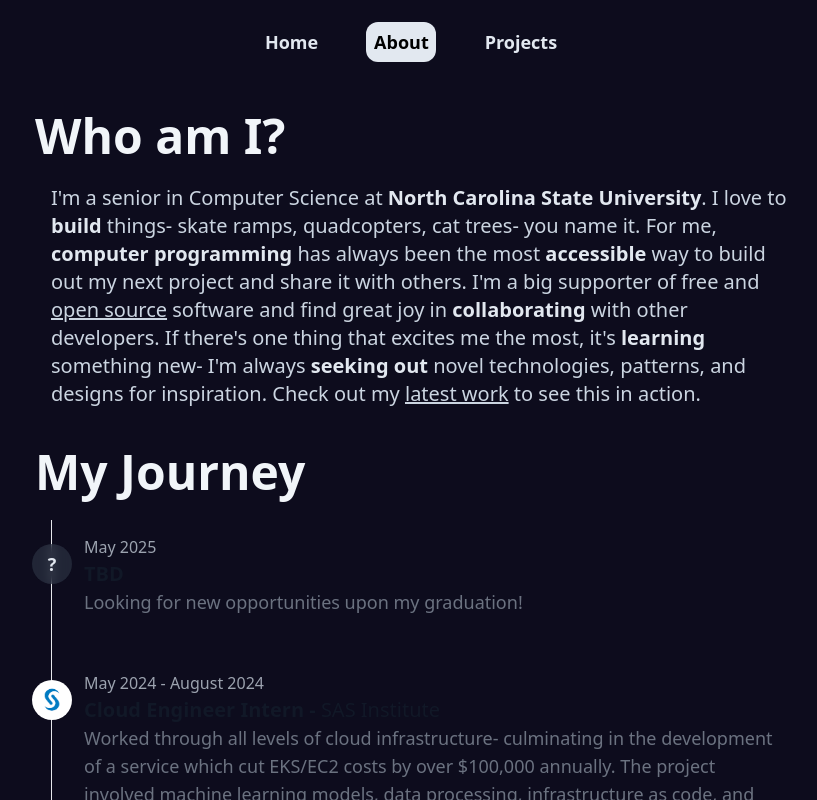
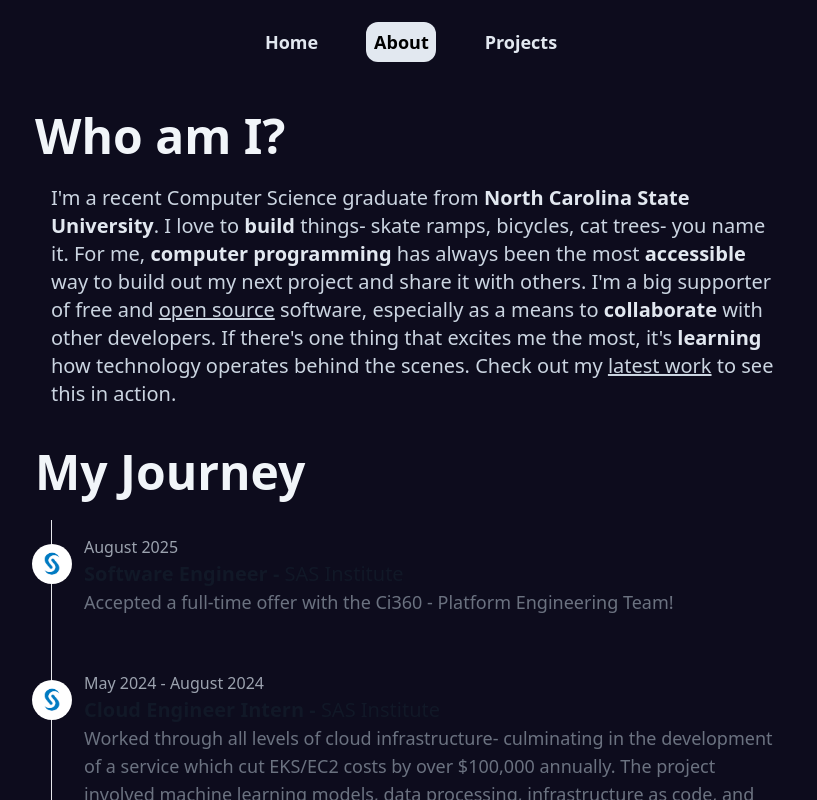
Before and after one commit to marichardson137/PersonalWebsite, a React (Vite) app: page /about in a window 1280 px wide. Shown: the top 800 px of the page, without its empty margins (229-1046 px from the left). Built offline with nearby package versions, Linux system fonts and the light colour scheme.

Commit message:
[About] updating info

```diff
--- a/src/pages/About.jsx
+++ b/src/pages/About.jsx
@@ -25,11 +25,11 @@ export default function About() {
                         animate={{ opacity: 1, y: 0 }}
                         transition={{ delay: 0.1 }}
                         className="sm:ml-4 mt-4 text-slate-300 text-base sm:text-lg md:text-xl text-center sm:text-left">
-                        I'm a senior in Computer Science at <span className="text-slate-200 font-semibold">North Carolina State University</span>.
-                        I love to <span className="text-slate-200 font-semibold">build</span> things- skate ramps, quadcopters, cat trees- you name it. For me, <span className="text-slate-200 font-semibold">computer programming </span>
-                        has always been the most <span className="text-slate-200 font-semibold">accessible</span> way to build out my next project and share it with others. I'm a big supporter of free and <Link to="https://www.blender.org/about/" target="_blank" rel="noopener noreferrer" className="underline hover:text-slate-200 hover:no-underline transition-all duration-300">open source</Link> software
-                        and find great joy in <span className="text-slate-200 font-semibold">collaborating</span> with other developers. If there's one thing that excites me the most, it's <span className="text-slate-200 font-semibold">learning</span> something new- I'm always  <span className="text-slate-200 font-semibold">seeking out</span> novel technologies,
-                        patterns, and designs for inspiration. Check out my <Link to={`${import.meta.env.BASE_URL}projects`} className="underline hover:text-slate-200 hover:no-underline transition-all duration-300">latest work</Link> to see this in action.
+                        I'm a recent Computer Science graduate from <span className="text-slate-200 font-semibold">North Carolina State University</span>.
+                        I love to <span className="text-slate-200 font-semibold">build</span> things- skate ramps, bicycles, cat trees- you name it. For me, <span className="text-slate-200 font-semibold">computer programming </span>
+                        has always been the most <span className="text-slate-200 font-semibold">accessible</span> way to build out my next project and share it with others. I'm a big supporter of free and <Link to="https://www.blender.org/about/" target="_blank" rel="noopener noreferrer" className="underline hover:text-slate-200 hover:no-underline transition-all duration-300">open source</Link> software,
+                        especially as a means to <span className="text-slate-200 font-semibold">collaborate</span> with other developers. If there's one thing that excites me the most, it's <span className="text-slate-200 font-semibold">learning</span> how technology operates behind the scenes.
+                         Check out my <Link to={`${import.meta.env.BASE_URL}projects`} className="underline hover:text-slate-200 hover:no-underline transition-all duration-300">latest work</Link> to see this in action.
                     </motion.p>
                 </div>
                 <div className="p-2 z-10 flex flex-col items-center sm:items-start text-2xl sm:text-3xl lg:text-4xl">
@@ -47,10 +47,11 @@ export default function About() {
                         transition={{ delay: 0.3 }}
                         className="ml-4 mt-4 relative border-s border-gray-200 dark:border-gray-700">
                         <li className="mb-10 ms-8">
-                            <div className="absolute w-10 h-10 bg-gray-700/50 backdrop-blur-sm rounded-full mt-6 -start-5 flex justify-center items-center text-lg font-semibold text-slate-200">?</div>
-                            <time className="mb-1 text-base font-normal leading-none text-gray-400 dark:text-gray-500">May 2025</time>
-                            <h3 className="text-xl font-semibold text-gray-900 dark:text-white">TBD</h3>
-                            <p className="mb-4 text-lg font-normal text-gray-500 dark:text-gray-400">Looking for new opportunities upon my graduation!</p>
+                        <img src={sas} className="absolute w-10 h-10 bg-gray-200 rounded-full mt-6 -start-5 " />
+                            <time className="mb-1 text-base font-normal leading-none text-gray-400 dark:text-gray-500">August 2025</time>
+                            <h3 className="text-xl font-semibold text-gray-900 dark:text-white">Software Engineer - <span className="font-light">SAS Institute</span></h3>
+                            <p className="text-lg font-normal text-gray-500 dark:text-gray-400">Accepted a full-time offer with the Ci360 - Platform Engineering Team!
+                            </p>
                         </li>
                         <li className="mb-10 ms-8">
                             <img src={sas} className="absolute w-10 h-10 bg-gray-200 rounded-full mt-6 -start-5 " />
```
